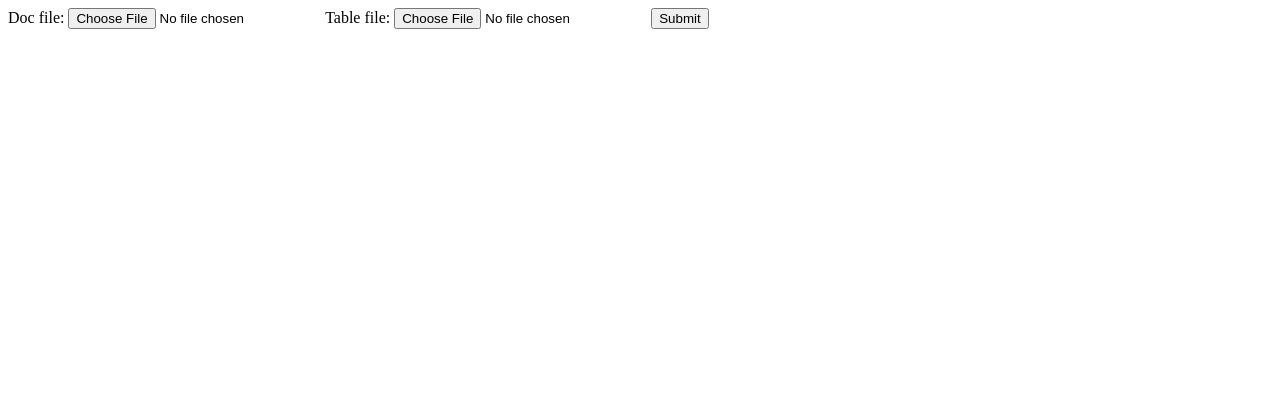
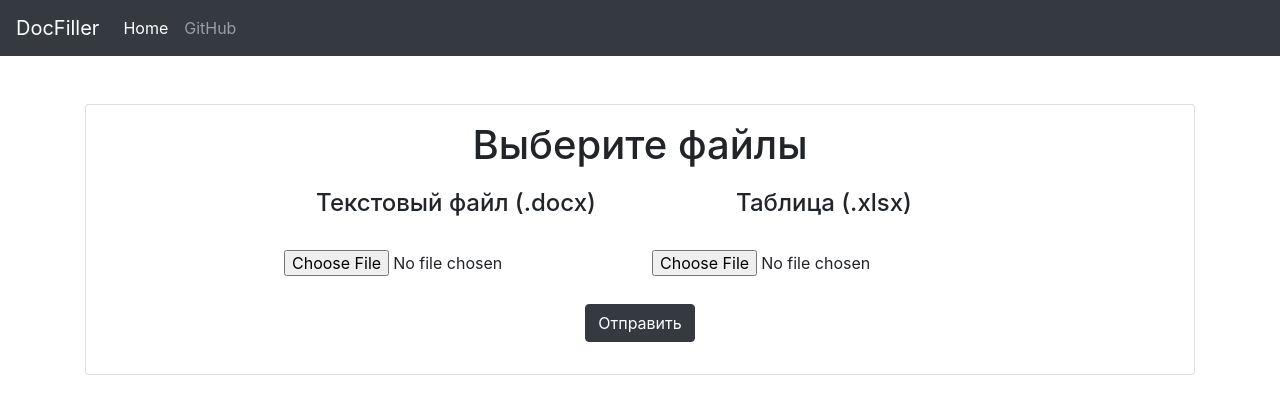
Before and after one commit to isbushcar/doc_filler, a Django app: page / in a window 1280 px wide. Shown: the top 414 px of the page. Run offline with Django 4.2, Linux system fonts and the light colour scheme; some libraries are stand-ins or nearby versions.

Commit message:
Prettify main page

```diff
--- a/doc_filler/apps/docs_processor/forms.py
+++ b/doc_filler/apps/docs_processor/forms.py
@@ -2,5 +2,5 @@ from django import forms
 
 
 class FileUploadForm(forms.Form):
-    doc_file = forms.FileField(required=True)
-    table_file = forms.FileField(required=True)
+    doc_file = forms.FileField(required=True, label='Текстовый файл (.docx)')
+    table_file = forms.FileField(required=True, label='Таблица (.xlsx)')
--- a/doc_filler/apps/docs_processor/templates/doc_processor/home.html
+++ b/doc_filler/apps/docs_processor/templates/doc_processor/home.html
@@ -1,5 +1,41 @@
-<form method="post" enctype="multipart/form-data">
-    {% csrf_token %}
-    {{ form }}
-    <input type="submit" value="Submit">
-</form>
+{% load static %}
+<link rel="stylesheet" href="{% static 'boot/css/bootstrap.min.css' %}">
+<link rel="stylesheet" href="{% static 'boot/css/bootstrap.css' %}">
+<body>
+<nav class="navbar navbar-expand-lg navbar-dark bg-dark static-top mb-5">
+    <a class="navbar-brand" href="#">DocFiller</a>
+    <div class="collapse navbar-collapse" id="navbar">
+        <ul class="navbar-nav mr-auto">
+            <li class="nav-item active">
+                <a class="nav-link" href="/">Home</a>
+            </li>
+            <li class="nav-item">
+                <a class="nav-link" href="#">GitHub</a>
+            </li>
+        </ul>
+    </div>
+</nav>
+<main role="main" class="container">
+    <div class="card align-items-center w-100 p-3 text-center">
+        <h1>Выберите файлы</h1>
+        <form method="post" enctype="multipart/form-data">
+            {% csrf_token %}
+            <table class="table table-borderless text-center">
+                <tbody>
+                <tr>
+                    <td><h4>{{ form.doc_file.label }}</h4></td>
+                    <td><h4>{{ form.table_file.label }}</h4></td>
+                </tr>
+                <tr>
+                    <td>{{ form.doc_file }}</td>
+                    <td>{{ form.table_file }}</td>
+                </tr>
+                </tbody>
+            </table>
+            <button type="submit" class="btn btn-dark" value="Submit">Отправить</button>
+        </form>
+    </div>
+</main>
+<script src="{% static 'boot/js/bootstrap.bundle.js' %}"></script>
+<script src="{% static 'boot/js/bootstrap.js' %}"></script>
+</body>
```
